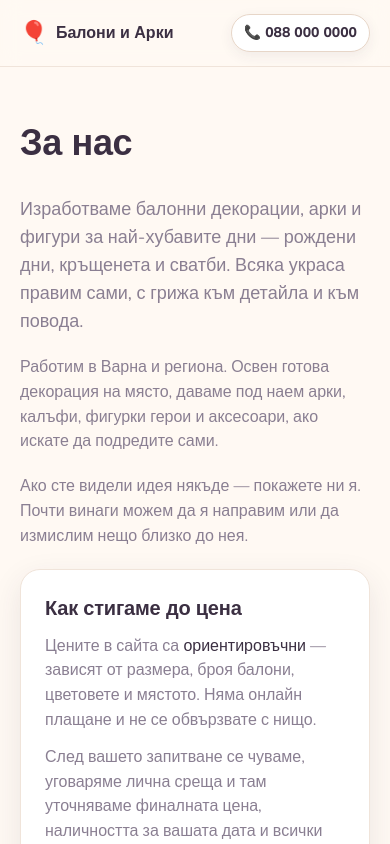
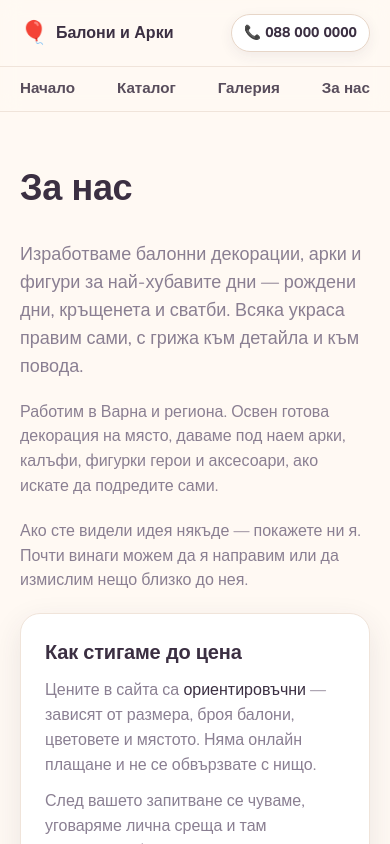
Before and after one commit to stiliyan-koev/arches-and-decorations, a Next.js app: page /about in a window 390 px wide. Shown: the top 844 px of the page. Built offline with nearby package versions, Linux system fonts and the light colour scheme; a web font is replaced by a local one.

Commit message:
fix: hide empty configurator categories, show nav links on mobile (#19)
* fix(configurator): hide categories with no products

* fix(header): show the nav links on mobile

```diff
--- a/src/components/Configurator.tsx
+++ b/src/components/Configurator.tsx
@@ -102,7 +102,12 @@ export default function Configurator({ groups }: { groups: CatalogGroup[] }) {
   const [error, setError] = useState<string | null>(null);
   const [submitted, setSubmitted] = useState(false);
 
-  const families = groups.filter((group) => group.in_configurator);
+  // A category with no products has nothing to configure (same rule as
+  // getCatalog). This matters most for a 'text' family: without a product the
+  // customer could type a theme but never confirm it.
+  const families = groups.filter(
+    (group) => group.in_configurator && group.products.length > 0,
+  );
 
   function groupById(id: string | null) {
     return id ? groups.find((group) => group.id === id) : undefined;
--- a/src/components/SiteHeader.tsx
+++ b/src/components/SiteHeader.tsx
@@ -39,6 +39,19 @@ export default function SiteHeader() {
           📞 {CONTACTS.phone}
         </a>
       </div>
+
+      {/* Mobile: the desktop nav is hidden, so show the links as a second row. */}
+      <nav className="mx-auto flex max-w-[1140px] justify-between gap-3 border-t border-border px-5 py-2.5 text-[0.95rem] font-bold md:hidden">
+        {NAV.map((item) => (
+          <Link
+            key={item.href}
+            href={item.href}
+            className="opacity-85 transition-colors hover:text-cta hover:opacity-100"
+          >
+            {item.label}
+          </Link>
+        ))}
+      </nav>
     </header>
   );
 }
```
